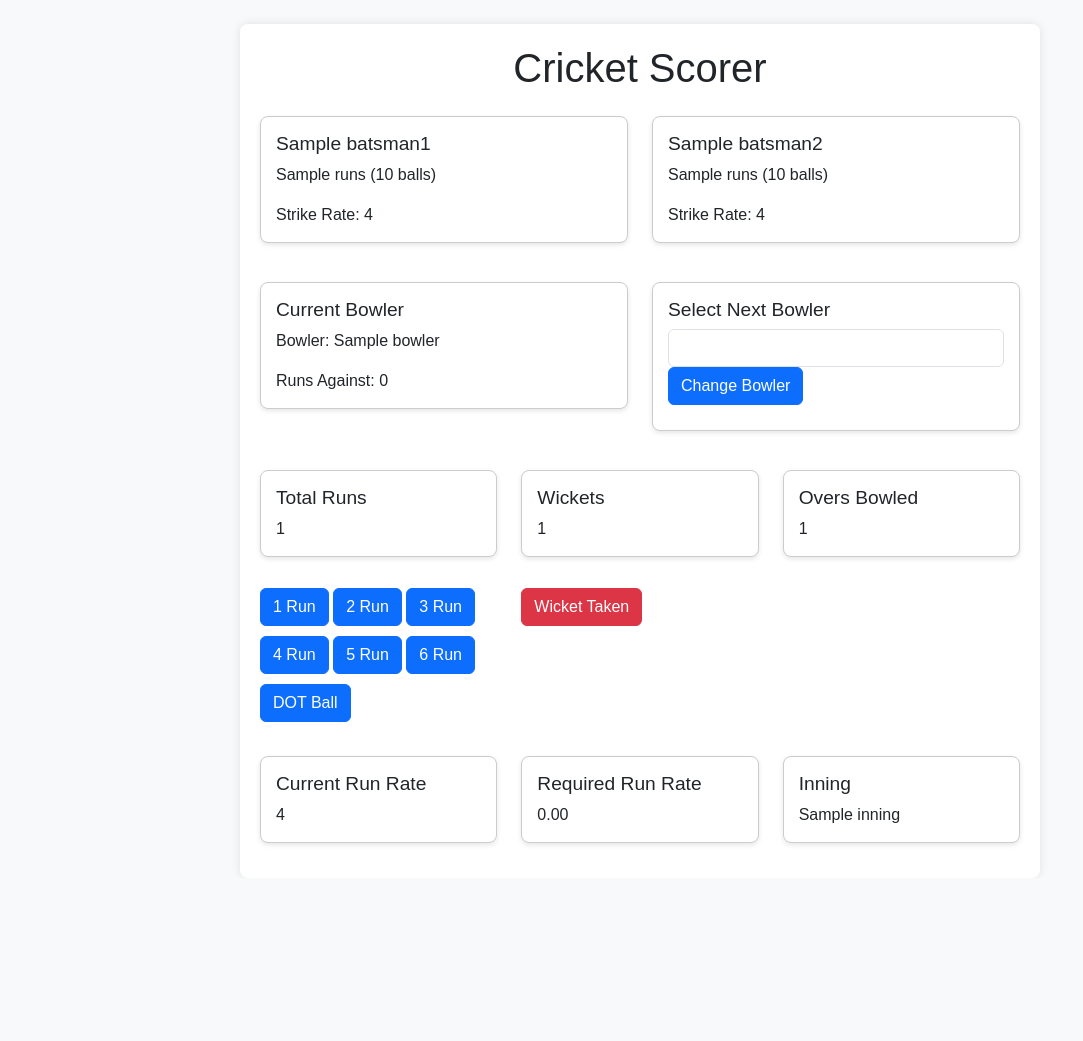
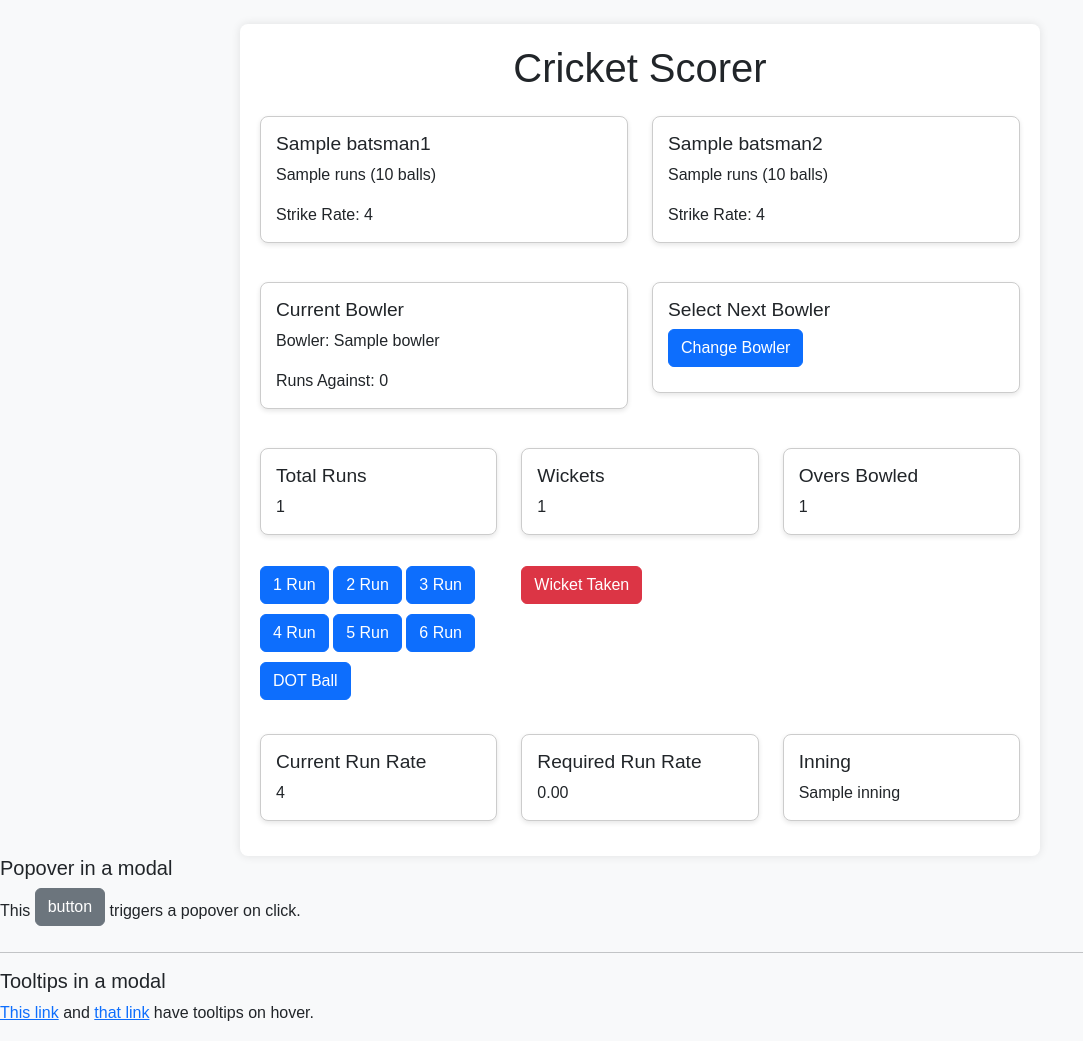
Before and after one commit to RuAstro/Restart_cricket, a Flask app: template templates/scorer_page.html in a window 1280 px wide. Shown: the whole page, without its empty margins (0-1083 px from the left). Before the commit the page ends 844 px from the top, so only its background shows below. Run offline with Flask 3, Linux system fonts and the light colour scheme; the template is opened without the code that fills it: most values are stand-ins (such as "Sample title", 1, 10 or a date in 2020); lists and menus that the app fills with data are empty; some libraries are stand-ins or nearby versions.

Commit message:
added modal, still working in progress

```diff
--- a/templates/scorer_page.html
+++ b/templates/scorer_page.html
@@ -76,13 +76,9 @@
         <div class="card">
             <div class="card-body">
                 <h5 class="card-title">Select Next Bowler</h5>
-                <form method="post" action="/change_bowler">
-                    <div class="form-group">
-                        <select name="next_bowler" class="form-control">
-                        </select>
-                    </div>
-                    <button type="submit" class="btn btn-primary btn-block">Change Bowler</button>
-                </form>
+                <button type="button" class="btn btn-primary btn-block" data-bs-toggle="modal" data-bs-target="#changeBowlerModal">
+                    Change Bowler
+                </button>
             </div>
         </div>
     </div>
@@ -165,4 +161,14 @@
         </div>
     </div>
 </div>
+
+<!-- Modal -->
+
+<div class="modal-body">
+    <h2 class="fs-5">Popover in a modal</h2>
+    <p>This <button class="btn btn-secondary" data-bs-toggle="popover" title="Popover title" data-bs-content="Popover body content is set in this attribute.">button</button> triggers a popover on click.</p>
+    <hr>
+    <h2 class="fs-5">Tooltips in a modal</h2>
+    <p><a href="#" data-bs-toggle="tooltip" title="Tooltip">This link</a> and <a href="#" data-bs-toggle="tooltip" title="Tooltip">that link</a> have tooltips on hover.</p>
+  </div>
 {% endblock %}
```
